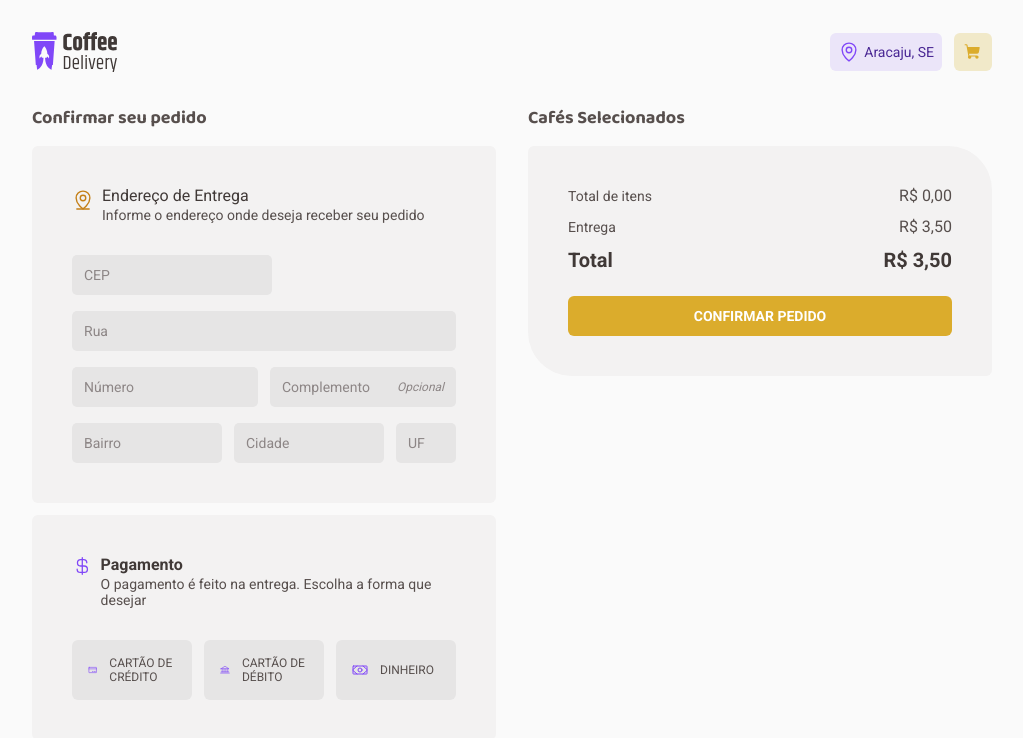
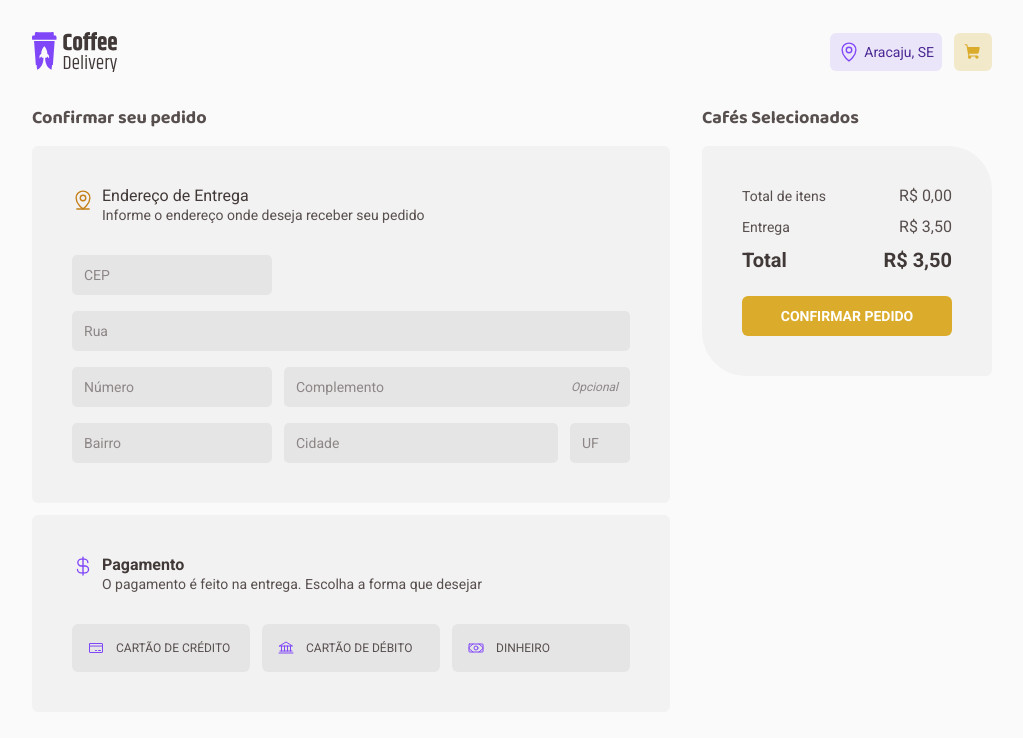
Before and after one commit to rvmelo/coffee-delivery, a React (Vite) app: page /purchaseForm in a window 1280 px wide. Shown: the top 738 px of the page, without its empty margins (128-1151 px from the left). Built offline with nearby package versions, Linux system fonts and the light colour scheme.

Commit message:
fix: input focus

```diff
--- a/src/components/input/index.tsx
+++ b/src/components/input/index.tsx
@@ -1,21 +1,29 @@
-import React from 'react'
+import React, { useState } from 'react'
 import { InputTextContainer } from './styled'
 
 interface InputTextProps extends React.InputHTMLAttributes<HTMLInputElement> {
   isOptional?: boolean
-  isActive?: boolean
   width?: number
 }
 
 export const Input: React.FC<InputTextProps> = ({
   isOptional = false,
-  isActive = false,
   width,
   ...rest
 }) => {
+  const [isActive, setIsActive] = useState(false)
+
+  const handleFocus = () => {
+    setIsActive(true)
+  }
+
+  const handleBlur = () => {
+    setIsActive(false)
+  }
+
   return (
     <InputTextContainer isActive={isActive} width={width}>
-      <input {...rest} />
+      <input onFocus={handleFocus} onBlur={handleBlur} {...rest} />
       {isOptional && <span>Opcional</span>}
     </InputTextContainer>
   )
--- a/src/components/selectionCard/styles.ts
+++ b/src/components/selectionCard/styles.ts
@@ -20,8 +20,7 @@ export const SelectionCardContainer = styled.div<SelectionCardContainerProps>`
       border: 1px solid ${theme.purple};
     `}
 
-  max-width: 11.125rem;
-  width: 100%;
+  min-width: 11.125rem;
 
   span {
     font-size: 0.75rem;
```
